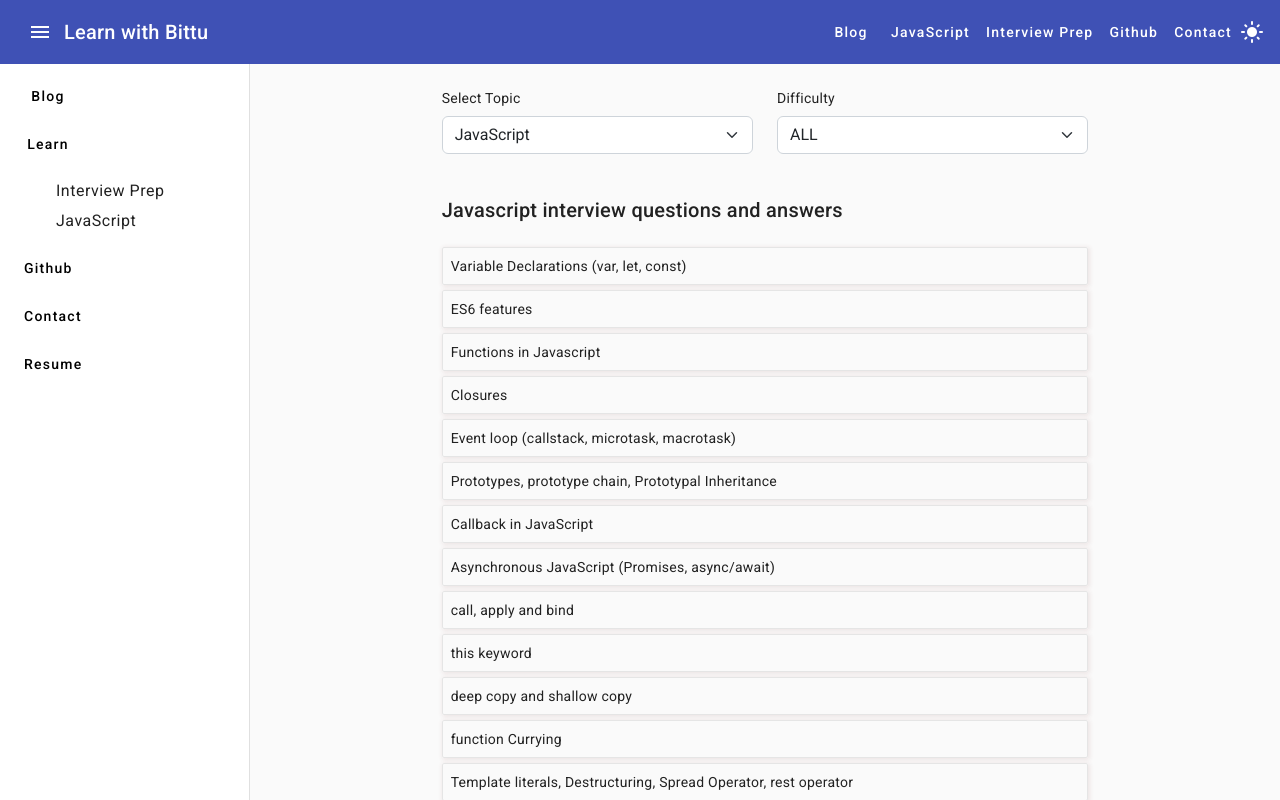
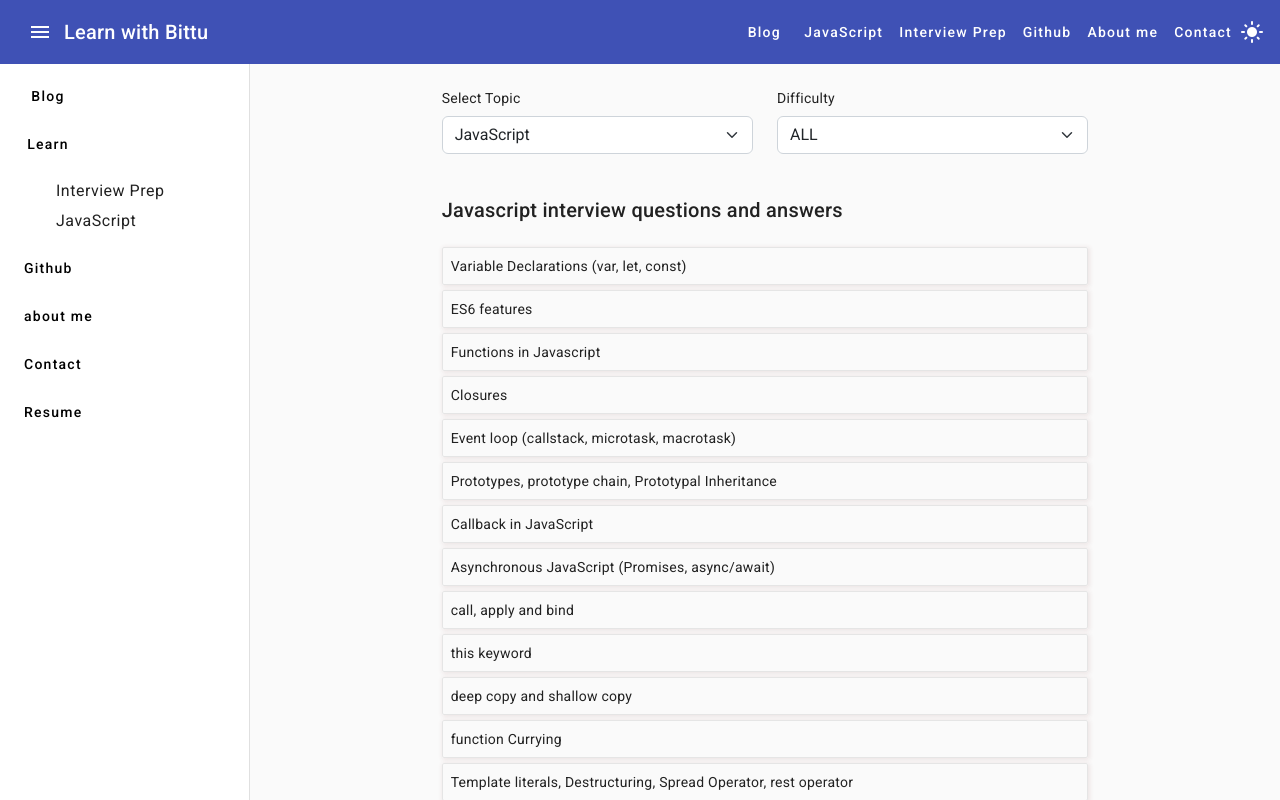
Before and after one commit to bittu1040/Learn-with-Bittu, an Angular app: page /learn/overview in a window 1280 px wide. Both pictures are taken after a click on the button "menu". Built offline with nearby package versions, Linux system fonts and the light colour scheme.

Commit message:
routing update

```diff
--- a/src/app/app-routing.module.ts
+++ b/src/app/app-routing.module.ts
@@ -6,8 +6,8 @@ import { MyLearningPathComponent } from './components/my-learning-path/my-learni
 import { PageNotFoundComponent } from './components/page-not-found/page-not-found.component';
 
 const routes: Routes = [
-  {path:'', component: HomeComponent},
-  {path: 'home', component: HomeComponent, pathMatch: 'full'},
+  { path: '', redirectTo: '/learn/overview', pathMatch: 'full' },
+  {path: 'aboutme', component: HomeComponent},
   {path: 'contact', component: ContactComponent},
   {path: 'learn', loadChildren: () => import('./module/learn/learn.module').then(m => m.LearnModule)},
   {path: 'todo', component: MyLearningPathComponent},
--- a/src/app/app.component.html
+++ b/src/app/app.component.html
@@ -3,7 +3,7 @@
     <button mat-icon-button class="example-icon" (click)="sidenav.toggle()" id="menu-button">
       <mat-icon>menu</mat-icon>
     </button>
-    <div routerLink="/home">Learn with Bittu</div>
+    <div routerLink="/learn/overview">Learn with Bittu</div>
 
   </div>
   <div style="display: flex; align-items: center;">
@@ -12,6 +12,7 @@
       <a mat-button id="blog-button" routerLink="/learn/learn-JS">JavaScript</a>
       <a mat-button id="project-button" routerLink="/learn/overview">Interview Prep</a>
       <a mat-button id="github-button" href="https://github.com/bittu1040" target="_blank"> Github </a>
+      <a mat-button routerLink="/aboutme"> About me </a>
       <button mat-button id="contact-button" routerLink="/contact">Contact</button>
     </div>
     <div style="height: 24px;"> <mat-icon>light_mode</mat-icon> </div>
@@ -35,6 +36,9 @@
 
       <mat-list-item (click)="sidenav.close()">
         <a mat-button id="github-button" href="https://github.com/bittu1040" target="_blank"> Github </a>
+      </mat-list-item>
+      <mat-list-item (click)="sidenav.close()">
+        <button mat-button routerLink="/aboutme">about me</button>
       </mat-list-item>
       <mat-list-item (click)="sidenav.close()">
         <button mat-button id="contact-button" routerLink="/contact">Contact</button>
```
